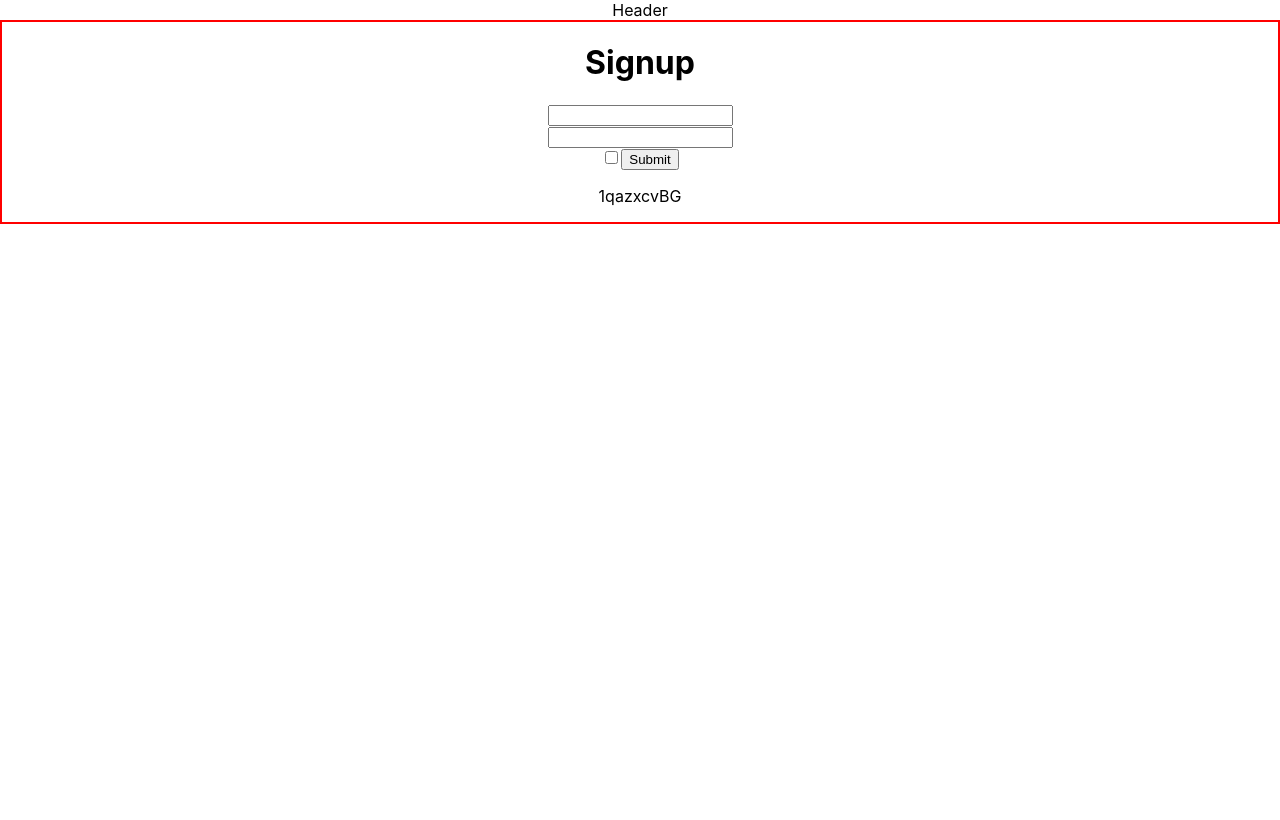
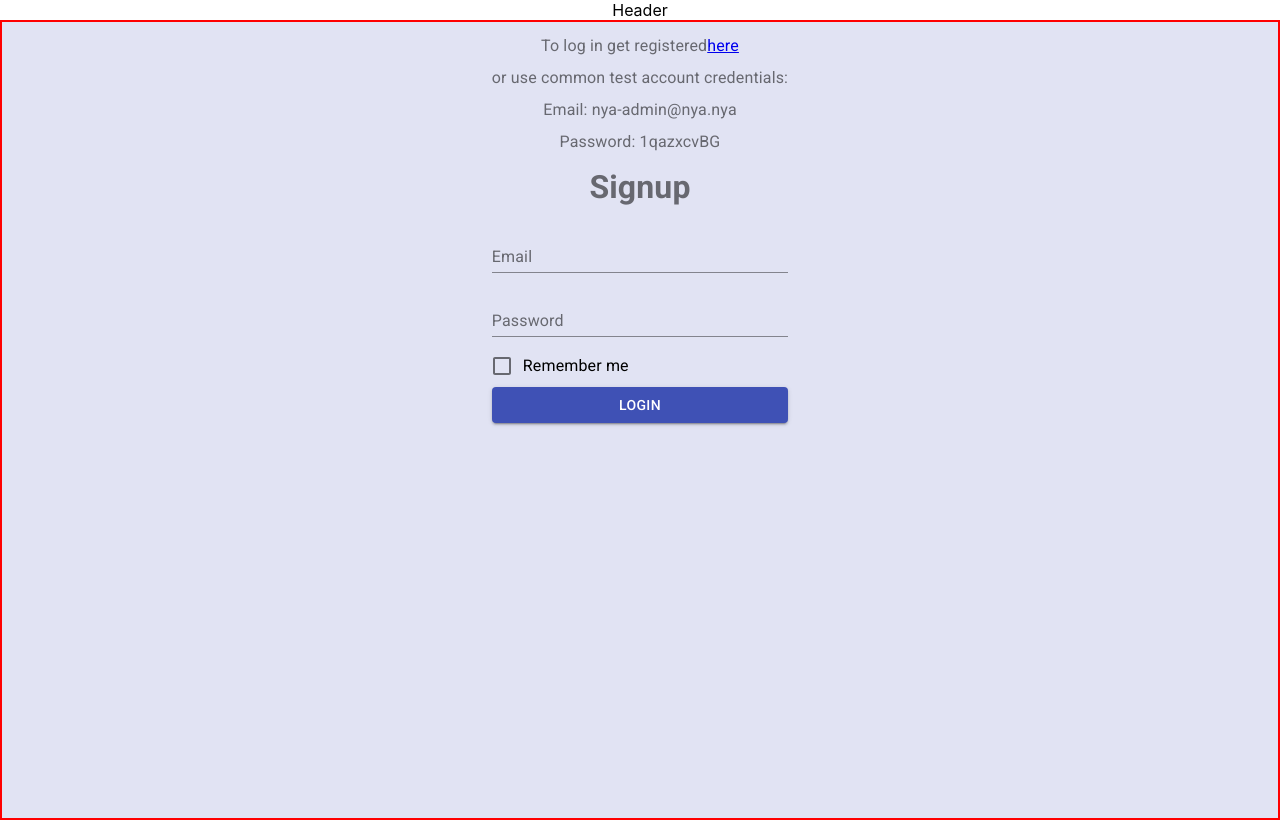
Before and after one commit to MoskvinAndrew/ReactReduxJSCardsProgect, a React (Create React App) app: page /#/Login in a window 1280 px wide. Built offline with nearby package versions, Linux system fonts and the light colour scheme.

Commit message:
Material UI added, profile-reducer filled with server data

```diff
--- a/package.json
+++ b/package.json
@@ -4,6 +4,8 @@
   "version": "0.1.0",
   "private": true,
   "dependencies": {
+    "@material-ui/core": "^4.11.2",
+    "@material-ui/icons": "^4.11.2",
     "@testing-library/jest-dom": "^5.11.4",
     "@testing-library/react": "^11.1.0",
     "@testing-library/user-event": "^12.1.10",
--- a/public/index.html
+++ b/public/index.html
@@ -10,6 +10,7 @@
       content="Web site created using create-react-app"
     />
     <link rel="apple-touch-icon" href="%PUBLIC_URL%/logo192.png" />
+    <link rel="stylesheet" href="https://fonts.googleapis.com/css?family=Roboto:300,400,500,700&display=swap" />
     <!--
       manifest.json provides metadata used when your web app is installed on a
       user's mobile device or desktop. See https://developers.google.com/web/fundamentals/web-app-manifest/
--- a/src/n1-main/m1-UI/Main.tsx
+++ b/src/n1-main/m1-UI/Main/Main.tsx
@@ -1,12 +1,13 @@
 import React from "react";
-import Header from "./Header/Header";
-import Routes from "./Routes/routes";
+import Header from "../Header/Header";
+import Routes from "../Routes/routes";
 
 const Main: React.FC = () => {
     return(
        <div>
            <Header/>
            <Routes/>
+
        </div>
     )
 }
--- a/src/n1-main/m1-UI/Routes/routes.tsx
+++ b/src/n1-main/m1-UI/Routes/routes.tsx
@@ -4,9 +4,9 @@ import Registration from "../../../pages/registration/registration";
 import Profile from "../../../pages/profile/profile";
 import PasswordRecovery from "../../../pages/password_recovery/passwordRecovery";
 import NewPassword from "../../../pages/new_password/newPassword";
-import Login from "../../../pages/login/login";
 import FourOFour from "../../../pages/FourZeroFour/FourZeroFour";
 import React from "react";
+import Login from "../../../pages/login/login";
 
 const Routes: React.FC = () => {
     return(
--- /dev/null
+++ b/src/n1-main/m2-BLL/Redux/profile-reducer.tsx
@@ -0,0 +1,59 @@
+const SET_PROFILE_DATA = 'profileReducer/SET_PROFILE_DATA';
+
+export type authStateType = typeof initialState;
+
+const initialState = {
+    profileData:{
+        avatar: "",
+        created: "",
+        email: "",
+        isAdmin: false,
+        name: "",
+        publicCardPacksCount: 0,
+        rememberMe: false,
+        token: "",
+        tokenDeathTime: 0,
+        updated: "",
+        verified: false,
+        __v: 0,
+        _id: ""
+    }
+}
+
+
+
+
+export const profileReducer = (state: authStateType = initialState, action: ActionsType): authStateType => {
+
+    switch (action.type) {
+
+        case 'profileReducer/SET_PROFILE_DATA':
+            debugger
+            return {...state,profileData:action.profileData}
+
+        default:
+            return state
+    }
+}
+
+export const setProfileDataAC = (profileData:profileDataType) =>({type:'profileReducer/SET_PROFILE_DATA',profileData} as const);
+
+export type setProfileDataACType = ReturnType<typeof setProfileDataAC>
+
+type ActionsType = setProfileDataACType
+
+ export type profileDataType = {
+    avatar: string,
+    created: string,
+    email: string,
+    isAdmin: boolean,
+    name: string,
+    publicCardPacksCount: number,
+    rememberMe: boolean,
+    token: string,
+    tokenDeathTime: number,
+    updated: string,
+    verified: boolean,
+    __v: number,
+    _id: string
+}
--- a/src/n1-main/m2-BLL/Redux/reduxStore.tsx
+++ b/src/n1-main/m2-BLL/Redux/reduxStore.tsx
@@ -1,7 +1,8 @@
 import {applyMiddleware, combineReducers, createStore} from "redux";
 import thunkMiddleware from "redux-thunk";
 import {authReducer} from "./auth-Reducer";
-import {loginReducer} from "../../../pages/login/login-reduser";
+import {loginReducer} from "../login-reduser";
+import {profileReducer} from "./profile-reducer";
 
 export type StoreReduxType = typeof store
 export type RootState = ReturnType<typeof reducers>
@@ -10,6 +11,7 @@ export type RootState = ReturnType<typeof reducers>
 let reducers = combineReducers({
     auth:authReducer,
     login:loginReducer,
+    profilePage:profileReducer,
 });
 
 let store = createStore(reducers, applyMiddleware(thunkMiddleware));
--- a/src/pages/login/login.module.css
+++ b/src/pages/login/login.module.css
@@ -1,7 +1,10 @@
 .wrapper{
+    height: 100vh;
+    background-color: #e1e3f3;
     border:2px solid red;
     display: flex;
     flex-direction: column;
+
 }
 
 .emailForm{
--- a/src/pages/login/login.tsx
+++ b/src/pages/login/login.tsx
@@ -1,86 +1,104 @@
 import React, {useState} from 'react';
 import style from "./login.module.css";
-import { Formik, Form, Field } from 'formik';
+
 import {useDispatch, useSelector} from "react-redux";
+import {useFormik} from "formik";
+import {loginTC} from "../../n1-main/m2-BLL/login-reduser";
+import { Redirect } from 'react-router-dom';
+import {
+    Button,
+    Checkbox,
+    FormControl,
+    FormControlLabel,
+    FormGroup,
+    FormLabel,
+    Grid,
+    TextField
+} from "@material-ui/core";
 import {RootState} from "../../n1-main/m2-BLL/Redux/reduxStore";
-import { Redirect } from 'react-router-dom';
-import {loginTC} from "./login-reduser";
-import SuperButton from "../../n1-main/m1-UI/common/SuperButton/SuperButton";
 
 
 
-export const Login = () => {
+
+
+const Login = () =>{
     const loginProcessInProgress = useSelector<RootState,boolean>(state =>state.login.loginProcessInProgress);
-    const isLoggedIn = useSelector<RootState,boolean>((state)=>state.login.isLoggedIn);
+    let isLoggedIn = useSelector<RootState,boolean>((state)=>state.login.isLoggedIn);
     let dispatch = useDispatch();
 
-    function validateEmail(value:string) {
-        let error;
-        if (!value) {
-            error = 'Field is Required';
-        } else if (!/^[A-Z0-9._%+-]+@[A-Z0-9.-]+\.[A-Z]{2,4}$/i.test(value)) {
-            error = 'Invalid email address';
+    const formik = useFormik({
+        validate: (values) => {
+            if(!values.email) return  {email:"email is required"};
+            if(!values.password)
+                return  {password:"password is required"}
+
+
+        },
+        initialValues: {
+            email: '',
+            password: '',
+            rememberMe: false
+        },
+        onSubmit: (values,{resetForm}) => {
+            dispatch(loginTC(values));
+            console.log(values);
+            resetForm({values: {email: '', password: '', rememberMe: false}})
+            values = { email: '',
+                password: '',
+                rememberMe:false}
         }
-        return error;
-    }
+    })
 
-    function validatePassword(value:string) {
-        let error;
-        if (value === 'admin') {
-            error = 'Nice try!';
-        }else if(value.split('').length < 5){
-            error = 'To short password!';
-        }
-        return error;
-    }
     if(isLoggedIn){
         return  <Redirect to={"/profile"}/>
     }
-    return(
-        <div className={style.wrapper}>
-        <div>
-        <h1>Signup</h1>
-        <Formik
-            initialValues={{
-                email: '',
-                password: '',
-                rememberMe:false
-            }}
-            onSubmit={(values,{resetForm}) => {
+    return<div className={style.wrapper}>
+    <Grid container justify="center">
+        <Grid item xs={4}>
+            <form onSubmit={formik.handleSubmit}>
+                <FormControl>
+                    <FormLabel>
+                        <p>To log in get registered
+                            <a href={'https://social-network.samuraijs.com/'}
+                               target={'_blank'}>here
+                            </a>
+                        </p>
+                        <p>or use common test account credentials:</p>
+                        <p>Email: nya-admin@nya.nya</p>
+                        <p>Password: 1qazxcvBG</p>
+                        <h1>Signup</h1>
+                    </FormLabel>
+                    <FormGroup>
+                        <TextField
+                            type="email"
+                            label="Email"
+                            {...formik.getFieldProps('email')}
+                        />
+                        {formik.errors.email?formik.errors.email:null}
+                        <TextField
+                            id="password"
+                            // type="password"
+                            label="Password"
+                            margin="normal"
+                            onChange={formik.handleChange}
+                            value={formik.values.password}
+                        />
+                        {formik.errors.password?formik.errors.password:null}
+                        <FormControlLabel
+                            label={'Remember me'}
+                            control={<Checkbox
+                                {...formik.getFieldProps('rememberMe')}
+                                checked={formik.values.rememberMe}
+                            />}
 
-               dispatch(loginTC(values));
-               console.log(values);
+                        />
+                        <Button type={'submit'} variant={'contained'} color={'primary'} disabled={loginProcessInProgress}>Login</Button>
+                    </FormGroup>
+                </FormControl>
+            </form>
+        </Grid>
+    </Grid>
+    </div>
 
-               resetForm({values: {email: '', password: '', rememberMe: false}})
-                values = { email: '',
-                    password: '',
-                    rememberMe:false}
-            }}
-        >
-            {({ errors, touched, isValidating,resetForm }) => (
-                <Form>
-
-                    <div className={style.emailForm}>
-                    <Field name="email" validate={validateEmail}  />
-                    {errors.email && touched.email && <div>{errors.email}</div>}
-                    </div>
-
-
-                   <div className={style.emailForm}>
-                       <Field name="password" validate={validatePassword} />
-                    {errors.password && touched.password && <div>{errors.password}</div>}
-
-                   </div>
-
-                    <Field  name="rememberMe" type="checkbox" />
-
-                    <button disabled={loginProcessInProgress} type="submit">Submit</button>
-
-                </Form>
-            )}
-        </Formik>
-    </div>
-            <p>1qazxcvBG</p>
-        </div>
-)}
+}
 export default Login;
--- a/src/pages/login/loginDAL.tsx
+++ b/src/pages/login/loginDAL.tsx
@@ -1,5 +1,5 @@
 import axios from 'axios'
-import {loginParamsType} from "./login-reduser";
+import {loginParamsType} from "../../n1-main/m2-BLL/login-reduser";
 
 const instance = axios.create({
     baseURL: "http://localhost:7542/2.0/",
@@ -7,7 +7,9 @@ const instance = axios.create({
 })
 
 export const loginAPI = {
+
     login(data: loginParamsType) {
+        debugger
         const promise = instance.post('/auth/login', data);
         return promise;
     },
--- a/src/pages/profile/profile.tsx
+++ b/src/pages/profile/profile.tsx
@@ -1,10 +1,24 @@
 import React from 'react';
+import {useSelector} from "react-redux";
+import {RootState} from "../../n1-main/m2-BLL/Redux/reduxStore";
+import {authStateType} from "../../n1-main/m2-BLL/Redux/auth-Reducer";
+import {profileDataType} from "../../n1-main/m2-BLL/Redux/profile-reducer";
 
 
-const Profile: React.FC = () =>{
-    return(
+const Profile: React.FC = () => {
+    let profileData = useSelector<RootState, profileDataType>(state => state.profilePage.profileData);
+    return (
         <div>
-            profile
+            It's profile component:
+            <div> name:{profileData.name}</div>
+            <div>isAdmin:{profileData.isAdmin}</div>
+            <div> id:{profileData._id}</div>
+            <div> publicCardPacksCount:{profileData.publicCardPacksCount}</div>
+            <div> email:{profileData.email}</div>
+            <div>created:{profileData.created}</div>
+            <div> avatar:{profileData.avatar}</div>
+
+
         </div>
     )
 }
```
Also changed, not shown: src/n1-main/m1-UI/App.tsx (+1 -8 lines), src/n1-main/m2-BLL/login-reduser.tsx (renamed from src/pages/login/login-reduser.tsx, +13 -7 lines), 1 other file (tests, documents, lock files or other folders).
